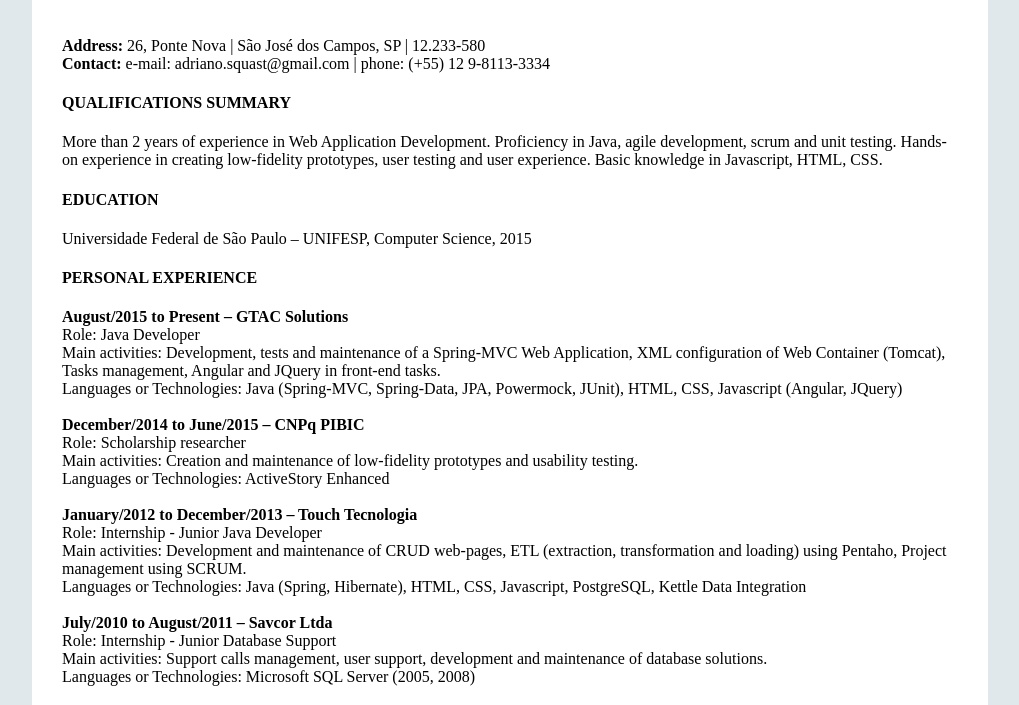
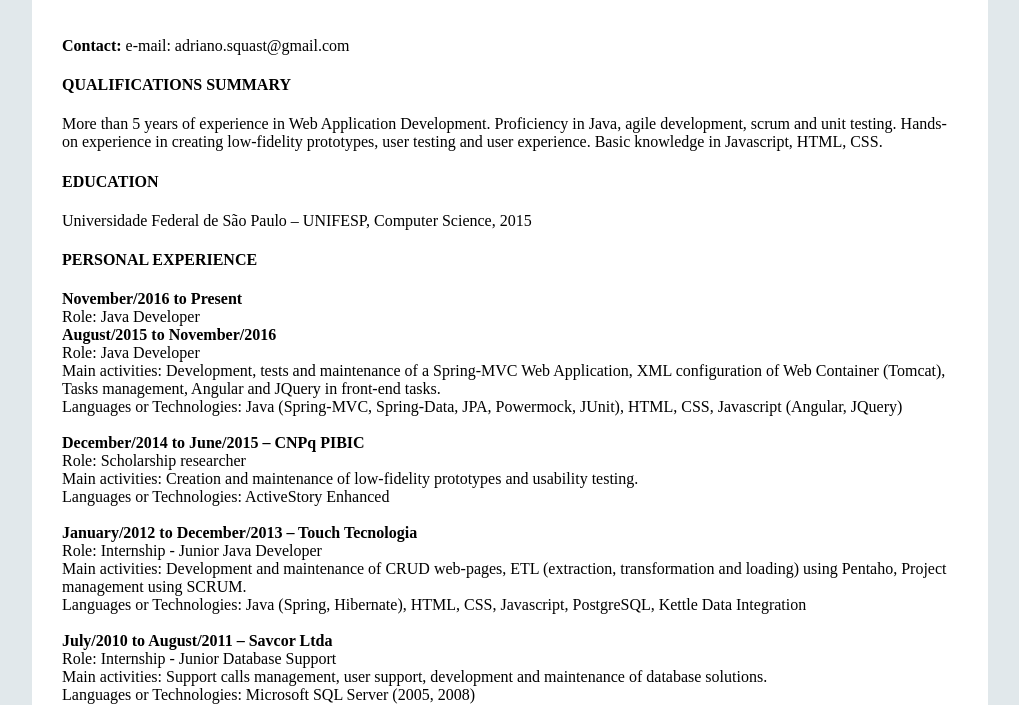
Before and after one commit to adrianodsq/adrianodsq.github.io, a plain HTML site: page index.html in a window 1280 px wide. Shown: the part 91-796 px from the top of the page, without its empty margins (130-1149 px from the left). Drawn offline with Linux system fonts and the light colour scheme.

Commit message:
Update index.html

```diff
--- a/index.html
+++ b/index.html
@@ -23,17 +23,19 @@
 <body>
     <div class="container">
         <h1>Adriano de Souza Quast</h1><br>
-        <b>Address:</b> 26, Ponte Nova | São José dos Campos, SP | 12.233-580<br>
-        <b>Contact:</b> e-mail: adriano.squast@gmail.com | phone: (+55) 12 9-8113-3334<br>
+        <b>Contact:</b> e-mail: adriano.squast@gmail.com<br>
         <h4>QUALIFICATIONS SUMMARY</h4>
         <p>
-        More than 2 years of experience in Web Application Development. Proficiency in Java, agile development, scrum and unit testing. Hands-on experience in creating low-fidelity prototypes, user testing and user experience. Basic knowledge in Javascript, HTML, CSS.
+        More than 5 years of experience in Web Application Development. Proficiency in Java, agile development, scrum and unit testing. Hands-on experience in creating low-fidelity prototypes, user testing and user experience. Basic knowledge in Javascript, HTML, CSS.
         </p>
         <h4>EDUCATION</h4>
         Universidade Federal de São Paulo – UNIFESP, Computer Science, 2015<br>
 
         <h4>PERSONAL EXPERIENCE</h4>
-        <b>August/2015 to Present – GTAC Solutions</b><br>
+        <b>November/2016 to Present</b><br>
+        Role: Java Developer<br>
+
+        <b>August/2015 to November/2016</b><br>
         Role: Java Developer<br>
         Main activities: Development, tests and maintenance of a Spring-MVC Web Application, XML configuration of Web Container (Tomcat), Tasks management, Angular and JQuery in front-end tasks.<br>
         Languages or Technologies: Java (Spring-MVC, Spring-Data, JPA, Powermock, JUnit), HTML, CSS, Javascript (Angular, JQuery)<br>
```
